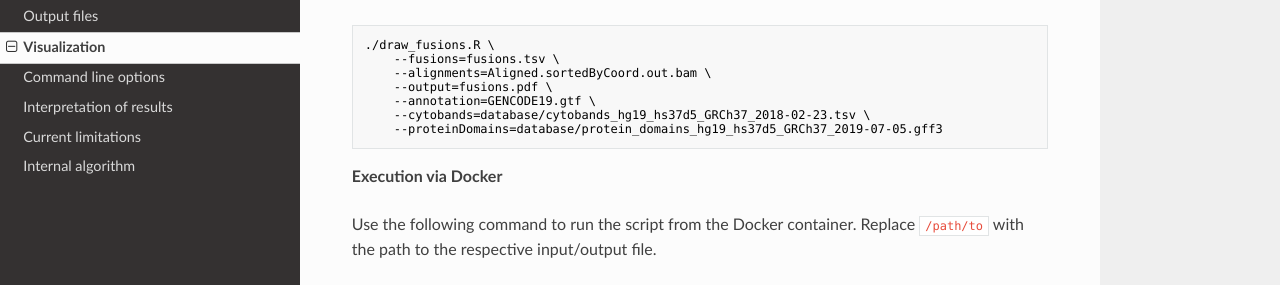
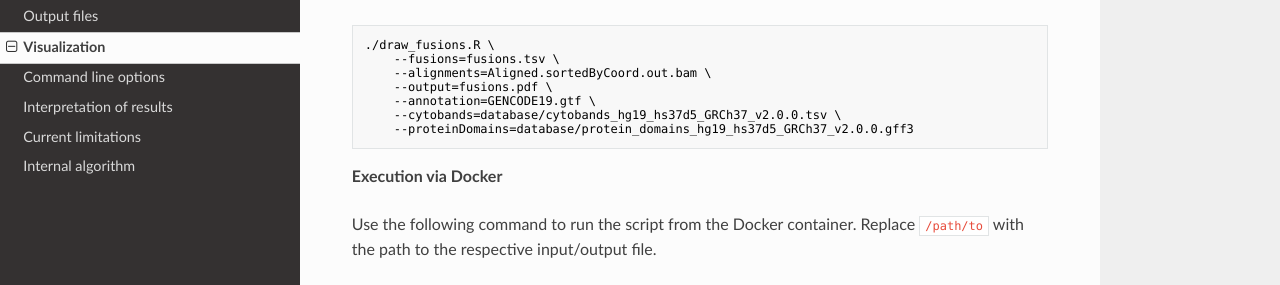
Before and after one commit to suhrig/arriba, an MkDocs documentation site: the page built from documentation/visualization.md, in a window 1280 px wide and 900 px high, scrolled down 1405 px. Shown: the part 222-507 px from the top of the window. Built offline with MkDocs 1.6.1, drawn with Linux system fonts in a browser that asks for light colours; nearby versions of some CDN libraries; old or Windows-style settings are respelled for this version of MkDocs.

Commit message:
prefix version number in file names with 'v'

````diff
--- a/documentation/visualization.md
+++ b/documentation/visualization.md
@@ -52,8 +52,8 @@
     --alignments=Aligned.sortedByCoord.out.bam \
     --output=fusions.pdf \
     --annotation=GENCODE19.gtf \
-    --cytobands=database/cytobands_hg19_hs37d5_GRCh37_2018-02-23.tsv \
-    --proteinDomains=database/protein_domains_hg19_hs37d5_GRCh37_2019-07-05.gff3
+    --cytobands=database/cytobands_hg19_hs37d5_GRCh37_v2.0.0.tsv \
+    --proteinDomains=database/protein_domains_hg19_hs37d5_GRCh37_v2.0.0.gff3
 ```
 
 **Execution via Docker**
````
Also changed, not shown: documentation/quickstart.md (+1 -1 lines).
